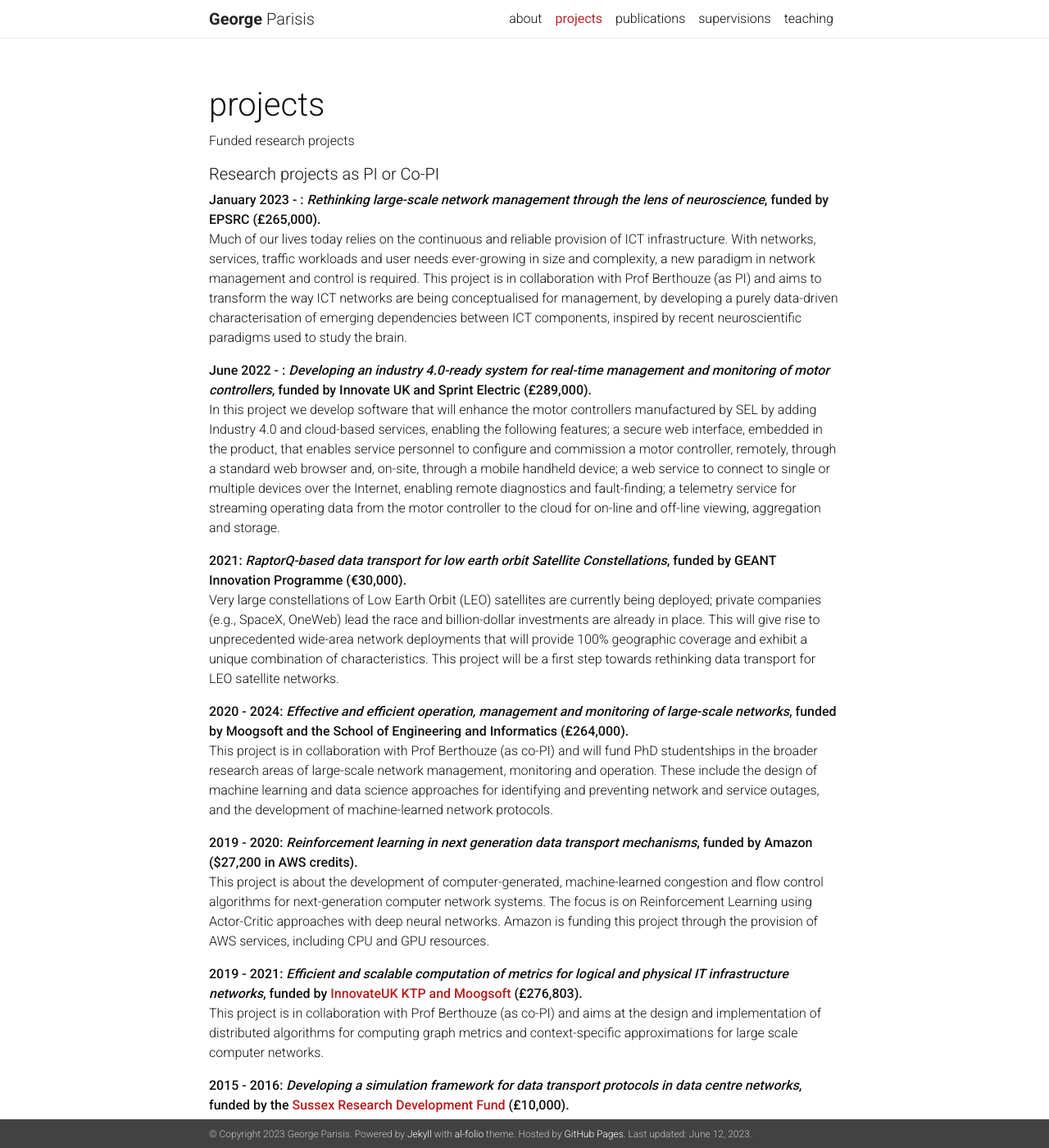
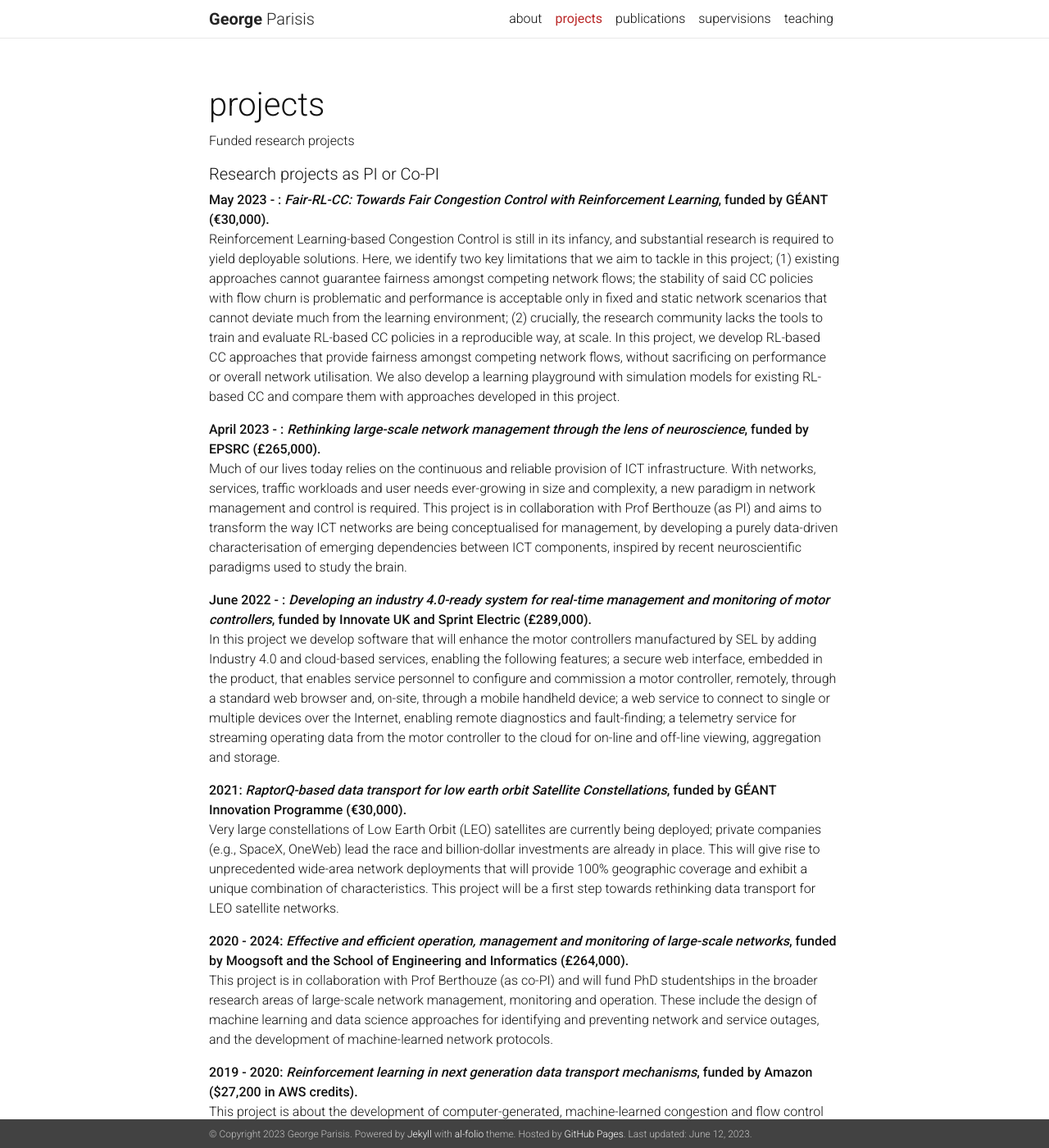
Before and after one commit to georgeparisis/georgeparisis.github.io, a Jekyll site: the page built from _pages/projects.md, in a window 1280 px wide and 1400 px high. Shown: the whole window at 82% size. Built offline with Jekyll 4.4.1, drawn with Linux system fonts in a browser that asks for light colours; nearby versions of some CDN libraries; a style sheet for code colours, icons or effects is not loaded.

Commit message:
Update projects.md

```diff
--- a/_pages/projects.md
+++ b/_pages/projects.md
@@ -8,7 +8,11 @@ nav: true
 
 ##### Research projects as PI or Co-PI
 
-**January 2023 -  : *Rethinking large-scale network management through the lens of neuroscience*, funded by EPSRC (£265,000).**
+**May 2023 -  : *Fair-RL-CC: Towards Fair Congestion Control with Reinforcement Learning*, funded by GÉANT (€30,000).**
+<br>
+Reinforcement Learning-based Congestion Control is still in its infancy, and substantial research is required to yield deployable solutions. Here, we identify two key limitations that we aim to tackle in this project; (1) existing approaches cannot guarantee fairness amongst competing network flows; the stability of said CC policies with flow churn is problematic and performance is acceptable only in fixed and static network scenarios that cannot deviate much from the learning environment; (2) crucially, the research community lacks the tools to train and evaluate RL-based CC policies in a reproducible way, at scale. In this project, we develop RL-based CC approaches that provide fairness amongst competing network flows, without sacrificing on performance or overall network utilisation. We also develop a learning playground with simulation models for existing RL-based CC and compare them with approaches developed in this project.
+
+**April 2023 -  : *Rethinking large-scale network management through the lens of neuroscience*, funded by EPSRC (£265,000).**
 <br>
 Much of our lives today relies on the continuous and reliable provision of ICT infrastructure. With networks, services, traffic workloads and user needs ever-growing in size and complexity, a new paradigm in network management and control is required. This project is in collaboration with Prof Berthouze (as PI) and aims to transform the way ICT networks are being conceptualised for management, by developing a purely data-driven characterisation of emerging dependencies between ICT components, inspired by recent neuroscientific paradigms used to study the brain.
 
@@ -16,7 +20,7 @@ Much of our lives today relies on the continuous and reliable provision of ICT i
 <br>
 In this project we develop software that will enhance the motor controllers manufactured by SEL by adding Industry 4.0 and cloud-based services, enabling the following features; a secure web interface, embedded in the product, that enables service personnel to configure and commission a motor controller, remotely, through a standard web browser and, on-site, through a mobile handheld device; a web service to connect to single or multiple devices over the Internet, enabling remote diagnostics and fault-finding; a telemetry service for streaming operating data from the motor controller to the cloud for on-line and off-line viewing, aggregation and storage.
 
-**2021: *RaptorQ-based data transport for low earth orbit Satellite Constellations*, funded by GEANT Innovation Programme (€30,000).**
+**2021: *RaptorQ-based data transport for low earth orbit Satellite Constellations*, funded by GÉANT Innovation Programme (€30,000).**
 <br>
 Very large constellations of Low Earth Orbit (LEO) satellites are currently being deployed; private companies (e.g., SpaceX, OneWeb) lead the race and billion-dollar investments are already in place. This will give rise to unprecedented wide-area network deployments that will provide 100% geographic coverage and exhibit a unique combination of characteristics. This project will be a first step towards rethinking data transport for LEO satellite networks.
 
```
